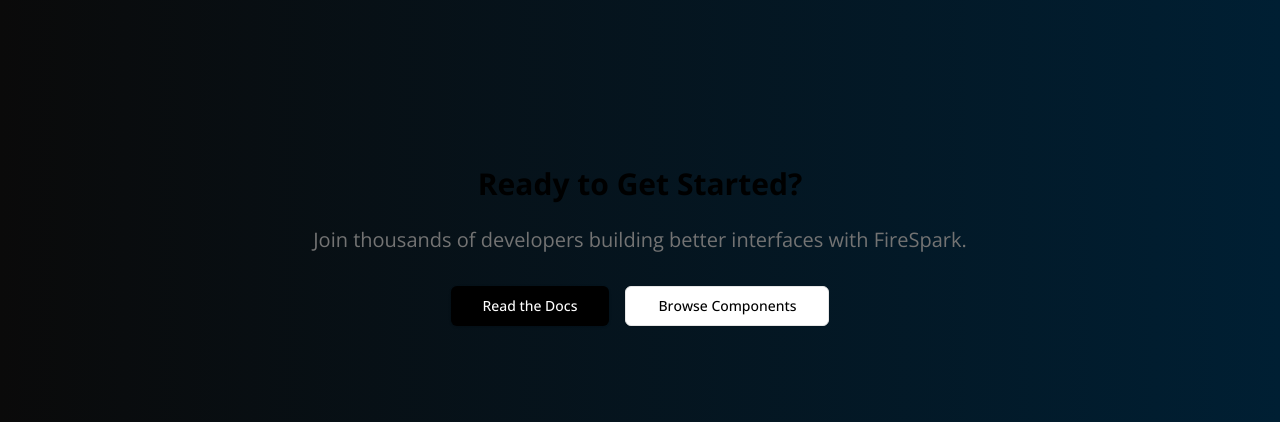
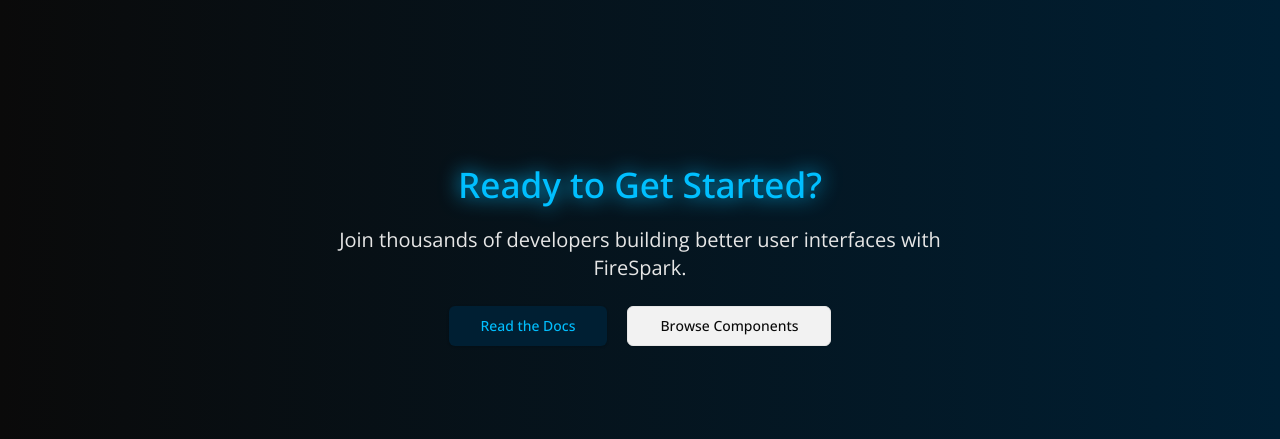
Before and after one commit to Simpleboi/FireSpark-website, a React (Vite) app: page /about in a window 1280 px wide. Shown: the part 2190-2629 px from the top of the page. Built offline with nearby package versions, Linux system fonts and the light colour scheme; a web font is replaced by a local one.

Commit message:
Fixed CTA section in about us page

```diff
--- a/src/components/landing/AboutPage.tsx
+++ b/src/components/landing/AboutPage.tsx
@@ -1,6 +1,7 @@
 import Navigation from "./Navigation";
 import { Button } from "@/components/ui/button";
 import { MeetTheDevelopers } from "../ui/About/developers";
+import { AboutCTA } from "../ui/About/about-cta";
 import "../../styles/AboutStyles/about.scss";
 import {
   Flame,
@@ -81,7 +82,7 @@ const developers = [
     },
   },
   {
-    name: "John Doe" ,
+    name: "John Doe",
     role: "UI/UX Developer",
     image: "https://api.dicebear.com/7.x/avataaars/svg?seed=marcus",
     bio: "Designer turned developer, focusing on creating beautiful and intuitive user interfaces.",
@@ -125,7 +126,9 @@ const AboutPage = () => {
           <div className="flex justify-center mb-6">
             <Flame className="h-12 w-12 text-primary about-icon" />
           </div>
-          <h1 className="text-4xl font-bold mb-6 about-title">About FireSpark</h1>
+          <h1 className="text-4xl font-bold mb-6 about-title">
+            About FireSpark
+          </h1>
           <div className="space-y-6 text-lg text-muted-foreground">
             <p className="about-heading">
               FireSpark is a fast, modern, and highly customizable
@@ -168,24 +171,7 @@ const AboutPage = () => {
       </div>
 
       <MeetTheDevelopers />
-
-
-      {/* CTA Section */}
-      <div className="container mx-auto px-4 py-24 text-center">
-        <h2 className="text-3xl font-bold mb-6">Ready to Get Started?</h2>
-        <p className="text-xl text-muted-foreground mb-8 max-w-2xl mx-auto">
-          Join thousands of developers building better interfaces with
-          FireSpark.
-        </p>
-        <div className="flex gap-4 justify-center">
-          <Button size="lg" asChild>
-            <a href="/docs">Read the Docs</a>
-          </Button>
-          <Button size="lg" variant="outline" asChild>
-            <a href="/components">Browse Components</a>
-          </Button>
-        </div>
-      </div>
+      <AboutCTA />
     </div>
   );
 };
--- /dev/null
+++ b/src/components/ui/About/about-cta.tsx
@@ -0,0 +1,21 @@
+import { Button } from "@/components/ui/button";
+import "../../../styles/AboutStyles/about-cta.scss";
+
+export const AboutCTA = () => {
+  return (
+    <div className="about-cta-container">
+      <h2 className="about-cta-header">Ready to Get Started?</h2>
+      <p>
+        Join thousands of developers building better user interfaces with FireSpark.
+      </p>
+      <div className="about-ctabtn-container">
+        <Button size="lg" asChild className="rtd">
+          <a href="/docs">Read the Docs</a>
+        </Button>
+        <Button size="lg" variant="outline" asChild className="browse">
+          <a href="/components">Browse Components</a>
+        </Button>
+      </div>
+    </div>
+  );
+};
--- /dev/null
+++ b/src/styles/AboutStyles/about-cta.scss
@@ -0,0 +1,63 @@
+@use "../plug" as p;
+
+.about-cta-container {
+  width: 100%;
+  margin-right: auto;
+  margin-left: auto;
+  padding: 6rem 2rem;
+//   border: 1px solid red;
+  text-align: center;
+
+  .about-cta-header {
+    // border: 1px solid red;
+    font-size: 2.2rem;
+    line-height: 2.25rem;
+    font-weight: 550;
+    margin-bottom: 1.5rem;
+    color: p.$primary;
+    filter: p.$glow-primary;
+  }
+
+  p {
+    color: p.$text-primary;
+    font-size: 1.25rem;
+    line-height: 1.75rem;
+    max-width: 42rem;
+    margin: 1.5rem auto;
+  }
+
+  .about-ctabtn-container {
+    // border: 1px solid red;
+    display: flex;
+    flex-wrap: wrap;
+    gap: 1.25rem;
+    justify-content: center;
+
+    .rtd {
+        color: p.$primary;
+        background-color: p.$dark-blue;
+    }
+
+    .rtd:hover {
+        color: p.$primary-hover;
+        box-shadow: p.$boxShadowGlow;
+        transition: all 0.25s ease;
+    }
+
+    .browse {
+        color: p.$dark;
+        background-color: p.$light;
+    }
+
+    .browse:hover {
+        box-shadow: p.$boxShadowGlow;
+        transition: all 0.25s ease;
+    }
+  }
+}
+
+@media screen and (max-width: 1400px) {
+  .about-cta-container {
+    max-width: 1400px;
+  }
+}
--- a/src/styles/AboutStyles/about.scss
+++ b/src/styles/AboutStyles/about.scss
@@ -2,10 +2,6 @@
 
 .about-landing {
     background: p.$linearGrad;
-
-    .about-container {
-        // border: 1px solid red;
-    }
 
     :is(.about-icon, .about-title) {
         color: p.$primary;
```
